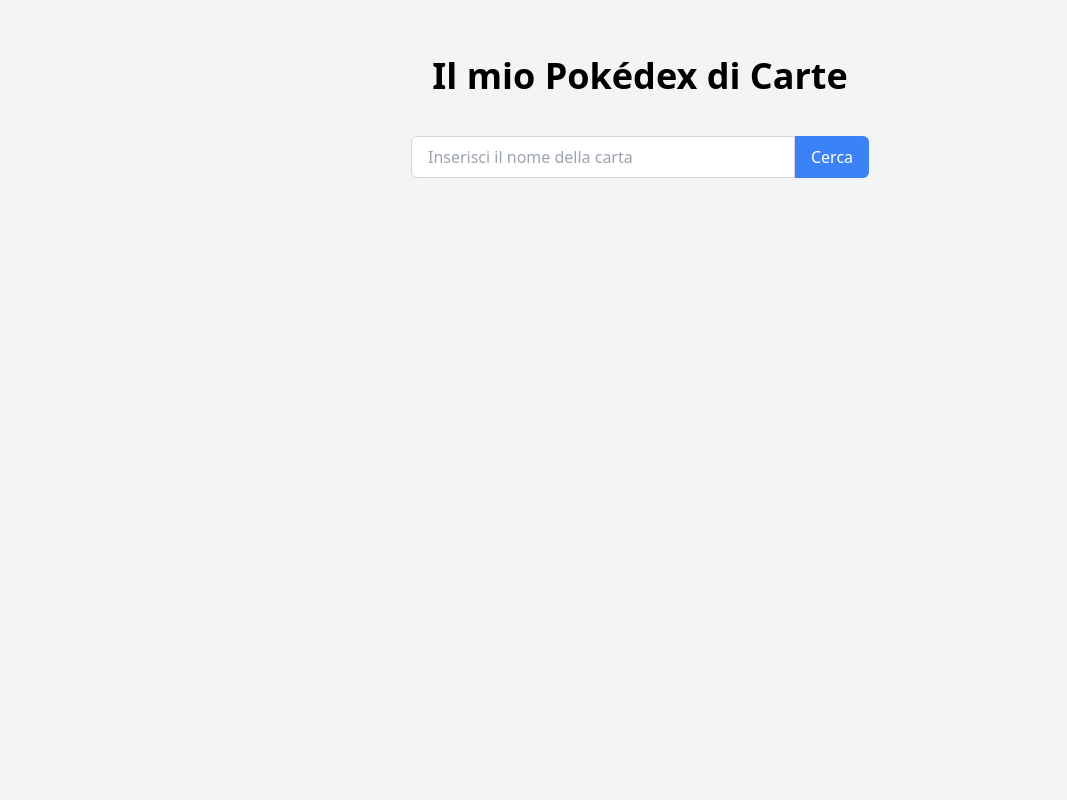
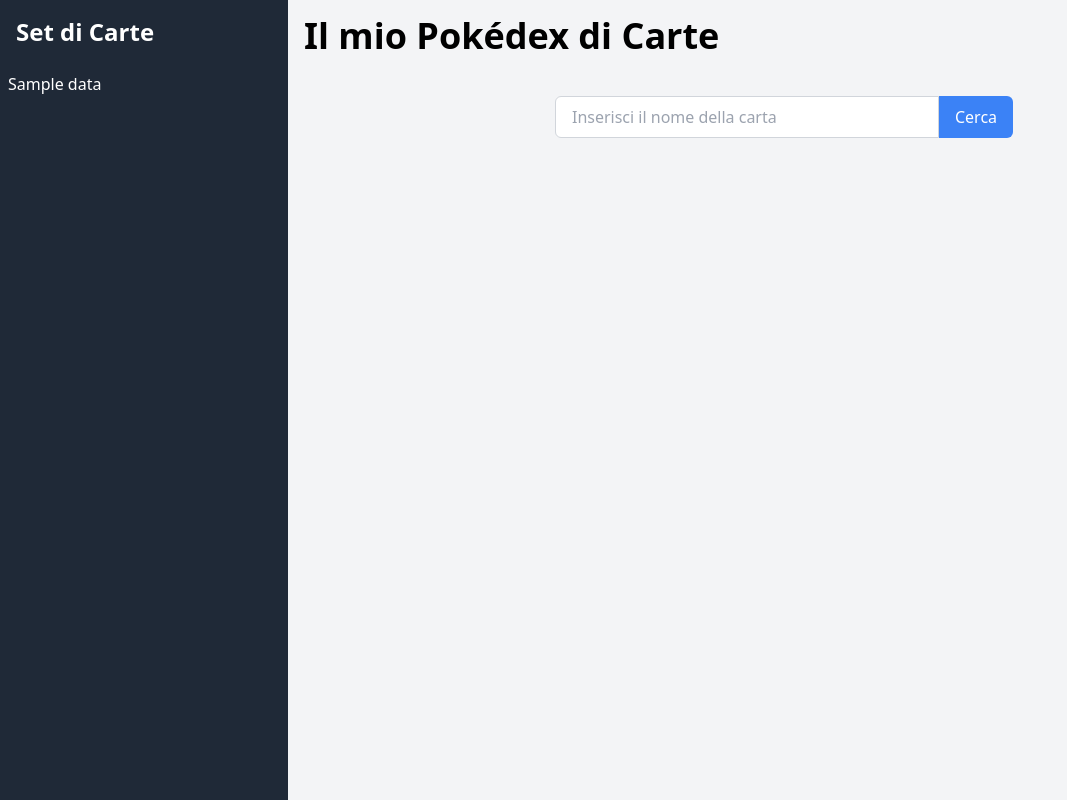
Before and after one commit to zimluca/pokedex-tcg, a Flask app: page / in a window 1280 px wide. Shown: the whole page, without its empty margins (0-1067 px from the left). Run offline with Flask 3, Linux system fonts and the light colour scheme; tables that the repository leaves empty hold one stand-in row (values such as "Sample post"); a database or web service that is not in the repository returns one stand-in record (values such as "Sample title"); data that the repository does not hold is empty.

Commit message:
refactor: implementa layout a tutto schermo con sidebar e rotta per set di carte
Co-authored-by: aider (ollama_chat/qwen2.5-coder:32b) <aider@aider.chat>

```diff
--- a/app.py
+++ b/app.py
@@ -9,13 +9,24 @@ db.init_app(app)
 
 @app.route('/')
 def index():
-    return render_template('index.html')
+    headers = {'User-Agent': 'Mozilla/5.0'}
+    response = requests.get("https://api.pokemontcg.io/v2/sets", headers=headers)
+
+    if response.status_code == 200:
+        data = response.json()
+        sets = sorted(data.get('data', []), key=lambda x: x.get('releaseDate', ''), reverse=True)
+    else:
+        print(f"Errore di connessione: {response.status_code}")
+        print(response.text)
+        sets = []
+
+    return render_template('index.html', sets=sets, results=[])
 
 @app.route('/search', methods=['GET'])
 def search():
     query = request.args.get('query', '')
     if not query:
-        return render_template('index.html', results=[])
+        return render_template('index.html', sets=[], results=[])
 
     headers = {'User-Agent': 'Mozilla/5.0'}
     response = requests.get(f"https://api.pokemontcg.io/v2/cards?q=name:{query}", headers=headers)
@@ -25,7 +36,7 @@ def search():
     else:
         print(f"Errore di connessione: {response.status_code}")
         print(response.text)
-        return render_template('index.html', results=[], error='Errore di connessione al database Pokémon')
+        return render_template('index.html', sets=[], results=[], error='Errore di connessione al database Pokémon')
     cards = []
 
     for card in data.get('data', []):
@@ -41,7 +52,35 @@ def search():
             'prezzo_stimato': market_price
         })
 
-    return render_template('index.html', results=cards)
+    return render_template('index.html', sets=[], results=cards)
+
+@app.route('/set/<set_id>', methods=['GET'])
+def get_set_cards(set_id):
+    headers = {'User-Agent': 'Mozilla/5.0'}
+    response = requests.get(f"https://api.pokemontcg.io/v2/cards?q=set.id:{set_id}&orderBy=number", headers=headers)
+
+    if response.status_code == 200:
+        data = response.json()
+    else:
+        print(f"Errore di connessione: {response.status_code}")
+        print(response.text)
+        return render_template('index.html', sets=[], results=[], error='Errore di connessione al database Pokémon')
+    cards = []
+
+    for card in data.get('data', []):
+        name = card.get('name', '')
+        id_set = card.get('set', {}).get('id', '')
+        image_url = card.get('images', {}).get('small', '')
+        market_price = card.get('tcgplayer', {}).get('prices', {}).get('market', {}).get('price', 'N/A')
+
+        cards.append({
+            'nome_carta': name,
+            'id_set': id_set,
+            'immagine_url': image_url,
+            'prezzo_stimato': market_price
+        })
+
+    return render_template('index.html', sets=[], results=cards)
 
 if __name__ == "__main__":
     with app.app_context():
--- a/templates/index.html
+++ b/templates/index.html
@@ -6,14 +6,30 @@
     <title>Il mio Pokédex di Carte</title>
     <link href="https://cdn.jsdelivr.net/npm/tailwindcss@2.2.19/dist/tailwind.min.css" rel="stylesheet">
 </head>
-<body class="bg-gray-100">
-    <div class="container mx-auto p-4">
-        <h1 class="text-4xl font-bold text-center mt-10">Il mio Pokédex di Carte</h1>
-        <form class="mt-10 flex justify-center" method="GET" action="/search">
+<body class="bg-gray-100 h-screen flex">
+    <aside class="w-72 bg-gray-800 text-white h-screen overflow-y-auto">
+        <h2 class="text-2xl font-bold p-4">Set di Carte</h2>
+        <ul>
+            {% for set in sets %}
+            <li class="p-2 hover:bg-gray-700 cursor-pointer" onclick="window.location.href='/set/{{ set.id }}'">
+                {{ set.name }}
+            </li>
+            {% endfor %}
+        </ul>
+    </aside>
+    <main class="flex-1 p-4">
+        <h1 class="text-4xl font-bold mb-10">Il mio Pokédex di Carte</h1>
+        <form class="mb-10 flex justify-center" method="GET" action="/search">
             <input type="text" name="query" class="border border-gray-300 rounded-l-md py-2 px-4 w-96" placeholder="Inserisci il nome della carta">
             <button type="submit" class="bg-blue-500 text-white rounded-r-md py-2 px-4">Cerca</button>
         </form>
-        <div class="grid grid-cols-1 sm:grid-cols-2 md:grid-cols-3 lg:grid-cols-4 gap-4 mt-10" id="results">
+        <div class="grid grid-cols-1 sm:grid-cols-2 md:grid-cols-3 lg:grid-cols-4 gap-4" id="results">
+            {% if error %}
+            <div class="bg-red-100 border border-red-400 text-red-700 px-4 py-3 rounded relative" role="alert">
+                <strong class="font-bold">Errore:</strong>
+                <span class="block sm:inline">{{ error }}</span>
+            </div>
+            {% endif %}
             {% for card in results %}
             <div class="bg-white rounded-lg shadow-md overflow-hidden">
                 <img src="{{ card.immagine_url }}" alt="{{ card.nome_carta }}" class="w-full h-48 object-cover">
@@ -25,6 +41,6 @@
             </div>
             {% endfor %}
         </div>
-    </div>
+    </main>
 </body>
 </html>
```
